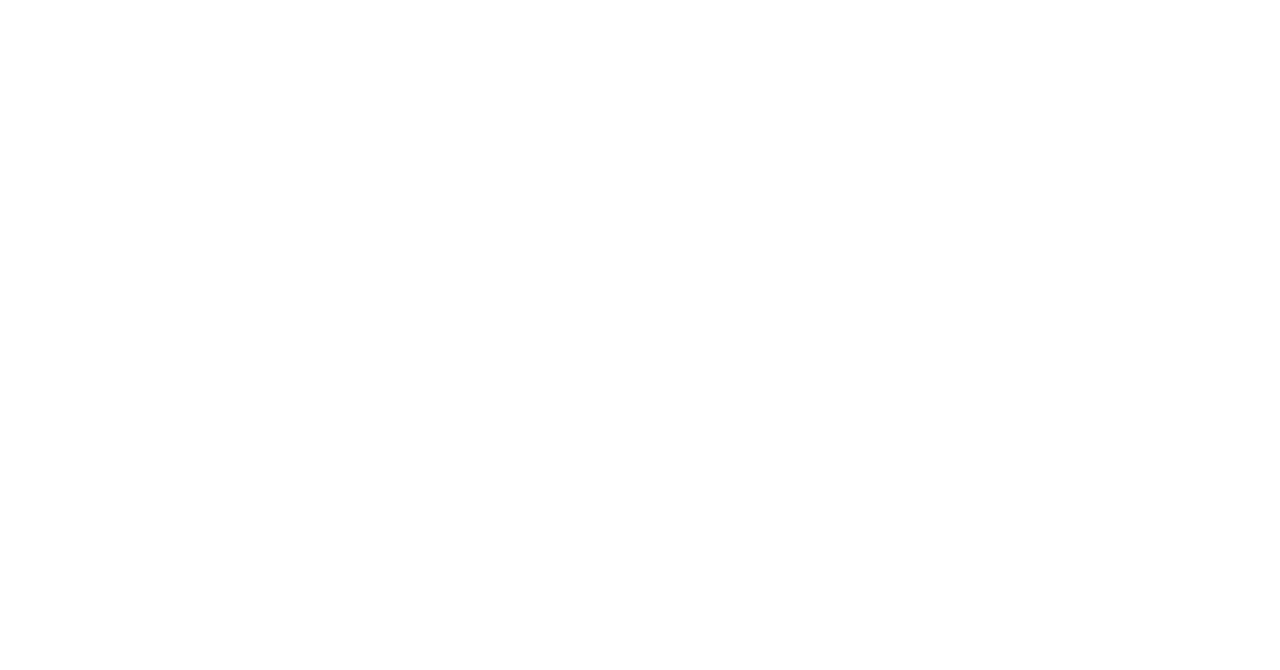
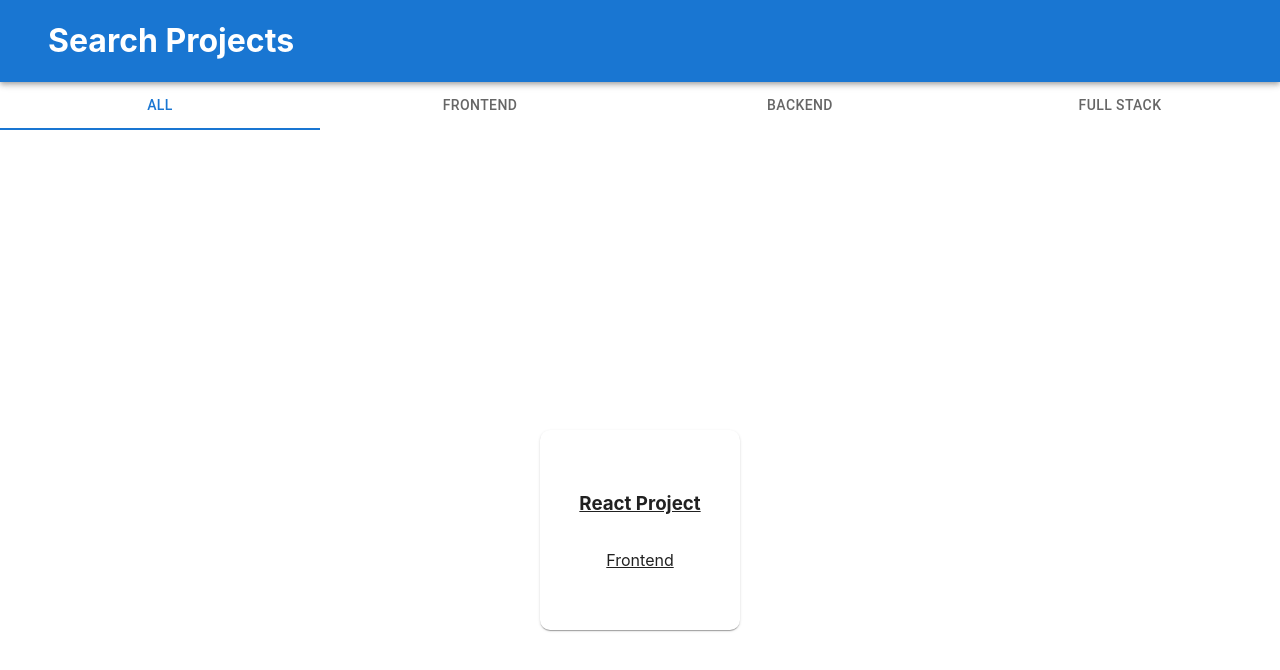
Before and after one commit to tannerbroberts/tannerbroberts.github.io, a React (Vite) app: page /projects in a window 1280 px wide. Before the commit this address had no page. Shown: the top 670 px of the page. Built offline with nearby package versions, Linux system fonts and the light colour scheme.

Commit message:
Routing Object creation and then some

```diff
--- a/src/App.tsx
+++ b/src/App.tsx
@@ -2,8 +2,7 @@
 import { BrowserRouter, Routes, Route } from 'react-router'
 import { AppStateContext, AppDispatchContext } from './AppContext'
 import appReducer, { initialState } from './AppReducer'
-import LandingPage from './LandingPage'
-import Search from './Search'
+import data from './data'
 
 export default function App() {
     const [state, dispatch] = useReducer(appReducer, initialState)
@@ -13,8 +12,12 @@
     <AppDispatchContext.Provider value={dispatch}>
       <BrowserRouter>
         <Routes>
-            <Route path="/" element={<LandingPage />} />
-            <Route path="/search" element={<Search />} />
+          <Route {...data.landingPath} />
+          <Route {...data.main}>
+            {data.main.childrenRoutes.map((child) => (
+              <Route key={child.routeProps.path} {...child.routeProps} />
+            ))}
+          </Route>
         </Routes>
       </BrowserRouter>
     </AppDispatchContext.Provider>
--- a/src/AppContext.ts
+++ b/src/AppContext.ts
@@ -1,8 +1,8 @@
 import { createContext, useContext } from 'react';
-import type { StateType, ActionType } from './AppReducer';
+import type { AppState, AppAction } from './AppReducer';
 
-export const AppStateContext = createContext<StateType | null>(null);
-export const AppDispatchContext = createContext<React.Dispatch<ActionType> | null>(null);
+export const AppStateContext = createContext<AppState | null>(null);
+export const AppDispatchContext = createContext<React.Dispatch<AppAction> | null>(null);
 
 export function useAppStateContext() {
   const context = useContext(AppStateContext)
--- a/src/AppReducer.ts
+++ b/src/AppReducer.ts
@@ -1,16 +1,18 @@
-export type StateType = typeof initialState;
-export type ActionType =
+export type AppState = typeof initialState;
+export type AppAction =
   | { type: 'TOGGLE_DRAWER' }
   | { type: 'SET_FILTER_TAGS'; payload: string[][] }
   | { type: 'SET_TAB_INDEX'; payload: number }
+  | { type: 'ADD_PAGE_TO_VIEWED_PAGES'; payload: string }
 
 export const initialState = {
   drawIsOpen: false,
   selectedFilterTags: [new Array<string>()],
   selectedTabIndex: 0,
+  visitedProjectNames: [] as string[],
 }
 
-export default function reducer(state: StateType, action: ActionType): StateType {
+export default function reducer(state: AppState, action: AppAction): AppState {
   switch (action.type) {
     case 'TOGGLE_DRAWER':
       return { ...state, drawIsOpen: !state.drawIsOpen }
@@ -18,6 +20,13 @@
       return { ...state, selectedFilterTags: action.payload }
     case 'SET_TAB_INDEX':
       return { ...state, selectedTabIndex: action.payload }
+    case 'ADD_PAGE_TO_VIEWED_PAGES':
+
+    // Makes sure we don't add the same project name to the list of visited projects more than once
+      if (state.visitedProjectNames.includes(action.payload)) return state
+
+      // Adds the project name to the list of visited projects
+      return { ...state, visitedProjectNames: [...state.visitedProjectNames, action.payload] }
     default:
       return state
   }
--- /dev/null
+++ b/src/Error404.tsx
@@ -0,0 +1,21 @@
+import { Box } from "@mui/material"
+import useTracking from "./hooks.ts/useTracking"
+
+
+export default function Error404() {
+  useTracking("Example")
+  return <Box sx={{
+    display: "flex",
+    justifyContent: "center",
+    alignItems: "center",
+    flexDirection: "column",
+    height: "100vh",
+    width: "100vw",
+   }}>
+    <h1>404 - Not Found</h1>
+    <Box>
+    <h3>"Because someone erased it from the archive memories"</h3>
+    <p>-padawan learner</p>
+    </Box>
+  </Box>
+}
--- /dev/null
+++ b/src/Header.tsx
@@ -0,0 +1,52 @@
+import { AppBar, Box, IconButton } from "@mui/material";
+import { Link, Outlet, useLocation } from "react-router";
+import useTracking from "./hooks.ts/useTracking";
+import { ArrowBack } from "@mui/icons-material";
+
+const PATH_TITLE_MAP: Record<string, string> = {
+  "/": "Home", // Never shows, the header is only shown starting on /search
+  "/projects": "Search Projects",
+  "/projects/mazeGenerator": "Maze Generator",
+}
+
+export default function Header() {
+  useTracking("Header")
+  const location = useLocation()
+  const pathname = location.pathname
+  const title = PATH_TITLE_MAP[pathname]
+  const showBackButton = pathname !== "/projects"
+
+  return (
+    <Box
+      sx={{
+        display: "flex",
+        position: "relative",
+        flexDirection: "column",
+        alignItems: "center",
+        height: "100vh",
+        width: "100vw",
+        overflow: "clip",
+      }}
+    >
+      <AppBar
+        sx={{
+          display: "flex",
+          flexDirection: "row",
+          alignItems: "center",
+          position: "sticky",
+          top: 0,
+        }}>
+        <IconButton component={Link} to="/projects">
+          <ArrowBack fontSize="large"
+            sx={{
+              margin: "0 1rem",
+              transition: "all 0.5s",
+              width: showBackButton ? "auto" : 0,
+            }} />
+        </IconButton>
+        <h1>{title}</h1>
+      </AppBar>
+      <Outlet />
+    </Box>
+  )
+}
--- a/src/LandingPage.tsx
+++ b/src/LandingPage.tsx
@@ -1,7 +1,9 @@
 import { Box, Button } from "@mui/material";
 import { Link } from "react-router";
+import useTracking from "./hooks.ts/useTracking";
 
 export default function LandingPage() {
+  useTracking("LandingPage");
   return (
     <Box
       sx={{
@@ -16,7 +18,7 @@
         overflow: "clip",
       }}>
       <h1>Welcome!</h1>
-      <Button component={Link} to="/search" variant="contained">
+      <Button component={Link} to="/projects" variant="contained">
         View Projects
       </Button>
     </Box>
--- a/src/Search.tsx
+++ b/src/Search.tsx
@@ -1,8 +1,20 @@
-import { Outlet } from "react-router";
-import { Box, Tab, Tabs } from "@mui/material";
+import { Box, Paper, Tab, Tabs } from "@mui/material";
 import { useAppDispatchContext, useAppStateContext } from "./AppContext";
+import useTracking from "./hooks.ts/useTracking";
+import data from './data'
+import { Link } from "react-router";
+
+const CATEGORY_INDEX_MAP: { [key: number]: string } = {
+  0: "All",
+  1: "Frontend",
+  2: "Backend",
+  3: "Full Stack",
+}
+
+const ALL = "All";
 
 export default function Search() {
+  useTracking("Search");
   const { selectedTabIndex } = useAppStateContext();
   const appDispatch = useAppDispatchContext();
   return (
@@ -17,18 +29,83 @@
         overflow: "clip",
       }}>
       <Tabs
-      value={selectedTabIndex}
-      onChange={(_, newValue) => appDispatch({ type: "SET_TAB_INDEX", payload: newValue })}
-      variant="fullWidth"
-      textColor="primary"
-      indicatorColor="primary"
+        sx={{
+          top: 0,
+        }}
+        value={selectedTabIndex}
+        onChange={(_, newValue) => appDispatch({ type: "SET_TAB_INDEX", payload: newValue })}
+        variant="fullWidth"
+        textColor="primary"
+        indicatorColor="primary"
       >
         <Tab label="All" />
         <Tab label="Frontend" />
         <Tab label="Backend" />
         <Tab label="Full Stack" />
       </Tabs>
-      <Outlet />
+      <Box
+        sx={{
+          display: "flex",
+          flexDirection: "row",
+          flexWrap: "wrap",
+          alignItems: "center",
+          justifyContent: "center",
+          height: "100vh",
+          width: "100vw",
+        }}
+      >
+
+        {
+          data.main.childrenRoutes
+            .filter((routeData) => routeData.cardProps)
+            .filter((routeData) => {
+              if (!routeData.cardProps) return false;
+              return CATEGORY_INDEX_MAP[selectedTabIndex] === ALL || routeData.cardProps.category === CATEGORY_INDEX_MAP[selectedTabIndex]
+            })
+            .map((routeData) => {
+              if (!routeData.cardProps) return null;
+              return (
+                <Box
+                  key={routeData.cardProps.title}
+                  sx={{
+                    display: "flex",
+                    flexDirection: "column",
+                    alignItems: "center",
+                    justifyContent: "center",
+                    height: "100vh",
+                    width: "100vw",
+                    overflow: "clip",
+                  }}>
+                  <ProjectCard {...routeData} />
+                </Box>
+              )
+            })
+        }
+      </Box>
     </Box>
   );
 }
+
+function ProjectCard(props: { routeProps: { path: string }, cardProps: { title: string, category: string } }) {
+  const {
+    routeProps: { path },
+    cardProps: { title: cardTitle, category },
+  } = props;
+  return (
+    <Paper
+      component={Link}
+      to={path}
+      sx={{
+        display: "flex",
+        flexDirection: "column",
+        alignItems: "center",
+        justifyContent: "center",
+        height: "200px",
+        width: "200px",
+        borderRadius: "10px",
+      }}>
+      <h3>{cardTitle}</h3>
+      <p>{category}</p>
+    </Paper>
+  );
+}
--- /dev/null
+++ b/src/data.tsx
@@ -0,0 +1,41 @@
+import LandingPage from "./LandingPage"
+import Header from "./Header"
+import Error404 from "./Error404"
+import Search from "./Search"
+
+export default {
+  landingPath: {
+      path: '/',
+      element: <LandingPage />,
+  },
+  main: {
+    path: '/projects',
+    element: <Header />,
+    childrenRoutes: [
+      {
+        routeProps: {
+          path: '/projects',
+          index: true,
+          element: <Search />,
+        },
+      },
+      {
+        routeProps: {
+          path: '/projects/mazeGenerator',
+          index: true,
+          element: <h1>Maze Generator</h1>,
+        },
+        cardProps: {
+          title: "React Project", category: "Frontend"
+        }
+      },
+      {
+        routeProps: {
+          path: '*',
+          index: true,
+          element: <Error404 />,
+        }
+      }
+    ],
+  },
+}
--- /dev/null
+++ b/src/hooks.ts/useTracking.ts
@@ -0,0 +1,9 @@
+import { useEffect } from "react"
+import { useAppDispatchContext } from "../AppContext"
+
+export default function useTracking(pageName: string) {
+  const dispatch = useAppDispatchContext()
+  useEffect(() => {
+    dispatch({ type: "ADD_PAGE_TO_VIEWED_PAGES", payload: pageName })
+  }, [pageName, dispatch])
+}
```
Lines whose indentation alone changed are shown as unchanged.
